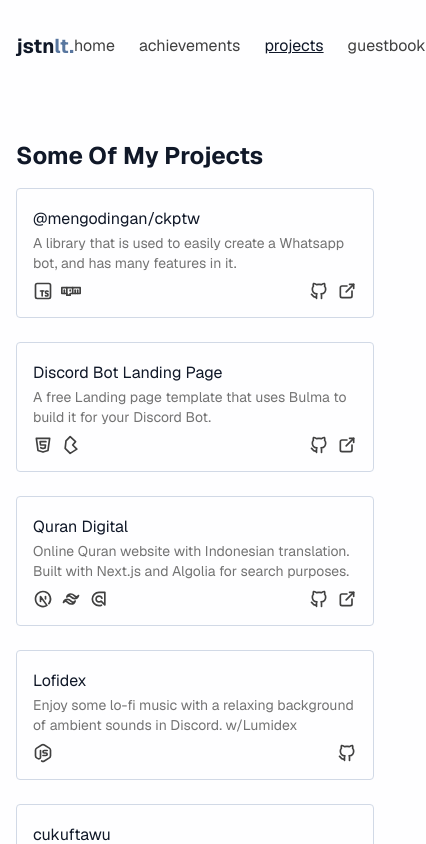
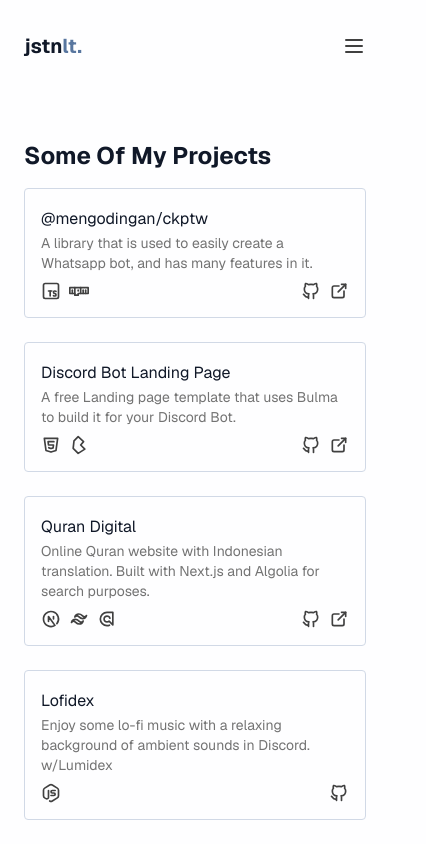
Before and after one commit to JastinXyz/jstnlt.my.id, a Next.js app: page /projects in a window 390 px wide. Shown: the top 844 px of the page, 426 px wide, since content can reach past the window. Built offline with nearby package versions, Linux system fonts and the light colour scheme; no server answers.

Commit message:
fix: responsive navbar

```diff
--- a/src/app/layout.tsx
+++ b/src/app/layout.tsx
@@ -32,7 +32,7 @@
         <link href="https://fonts.googleapis.com/css2?family=Geist+Mono:wght@100..900&family=Geist:wght@100..900&display=swap" rel="stylesheet" />
       </head>
       <body
-        className={`font-geist antialiased max-w-4xl mx-auto px-4 pt-8 pb-4 bg-[#FEFEFF]`}
+        className={`font-geist antialiased max-w-4xl mx-auto px-6 md:px-4 pt-8 pb-4 bg-[#FEFEFF]`}
       >
         <Providers session={session}>
           <Toaster richColors />
--- a/src/components/navbar.tsx
+++ b/src/components/navbar.tsx
@@ -1,18 +1,42 @@
+'use client'
+
 import { cn } from "@/lib/cn";
+import { IconMenu2, IconX } from "@tabler/icons-react";
 import Link from "next/link";
+import { useState } from "react";
 
 type page = 'home' | 'achievements' | 'projects' | 'guestbook';
 
 export default function Navbar({ page }: { page?: page }) {
+    let [open, setOpen] = useState(false);
     return (
         <nav className="flex items-center justify-between">
             <Link href="/" className="font-bold text-xl text-gray-900">jstn<span className="text-primary-500">lt.</span></Link>
-            <div className="flex gap-6">
+            <div className="sm:flex gap-6 hidden">
                 <Link href={'/'} className={cn("text-neutral-700", page === 'home' && "underline text-gray-900")}>home</Link>
                 <Link href={'/achievements'} className={cn("text-neutral-700", page === 'achievements' && "underline text-gray-900")}>achievements</Link>
                 <Link href={'/projects'} className={cn("text-neutral-700", page === 'projects' && "underline text-gray-900")}>projects</Link>
                 <Link href={'/guestbook'} className={cn("text-neutral-700", page === 'guestbook' && "underline text-gray-900")}>guestbook</Link>
             </div>
+            <button onClick={() => setOpen(true)} className="md:hidden text-neutral-700 cursor-pointer">
+                <IconMenu2 className="w-6 h-6" />
+            </button>
+            <div className={cn("fixed top-0 left-0 w-full h-full bg-gray-900/50 p-4", open ? '' : 'hidden')}>
+                <div className="bg-white rounded p-4">
+                    <div className="flex items-center justify-between">
+                        <Link href="/" className="font-bold text-xl text-gray-900">jstn<span className="text-primary-500">lt.</span></Link>
+                        <button onClick={() => setOpen(false)} className="cursor-pointer">
+                            <IconX className="w-6 h-6 text-neutral-700" />
+                        </button>
+                    </div>
+                    <div className="mt-4 flex flex-col gap-4">
+                        <Link href={'/'} className={cn("text-neutral-700", page === 'home' && "underline text-gray-900")}>home</Link>
+                        <Link href={'/achievements'} className={cn("text-neutral-700", page === 'achievements' && "underline text-gray-900")}>achievements</Link>
+                        <Link href={'/projects'} className={cn("text-neutral-700", page === 'projects' && "underline text-gray-900")}>projects</Link>
+                        <Link href={'/guestbook'} className={cn("text-neutral-700", page === 'guestbook' && "underline text-gray-900")}>guestbook</Link>
+                    </div>
+                </div>
+            </div>
         </nav>
     );
 }
```
